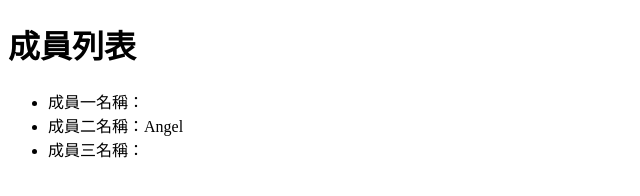
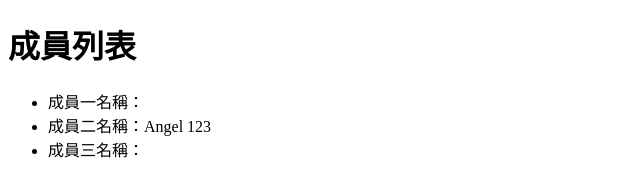
Before and after one commit to chichi0127/gittest0816, a plain HTML site: page index.html in a window 1280 px wide. Shown: the full height of the page, 0-640 px from the left. Drawn offline with Linux system fonts and the light colour scheme.

```diff
--- a/index.html
+++ b/index.html
@@ -11,7 +11,7 @@
       <h1>成員列表</h1>
       <ul>
         <li>成員一名稱：</li>
-        <li>成員二名稱：Angel</li>
+        <li>成員二名稱：Angel 123</li>
         <li>成員三名稱：</li>
       </ul>
     </body>
```
